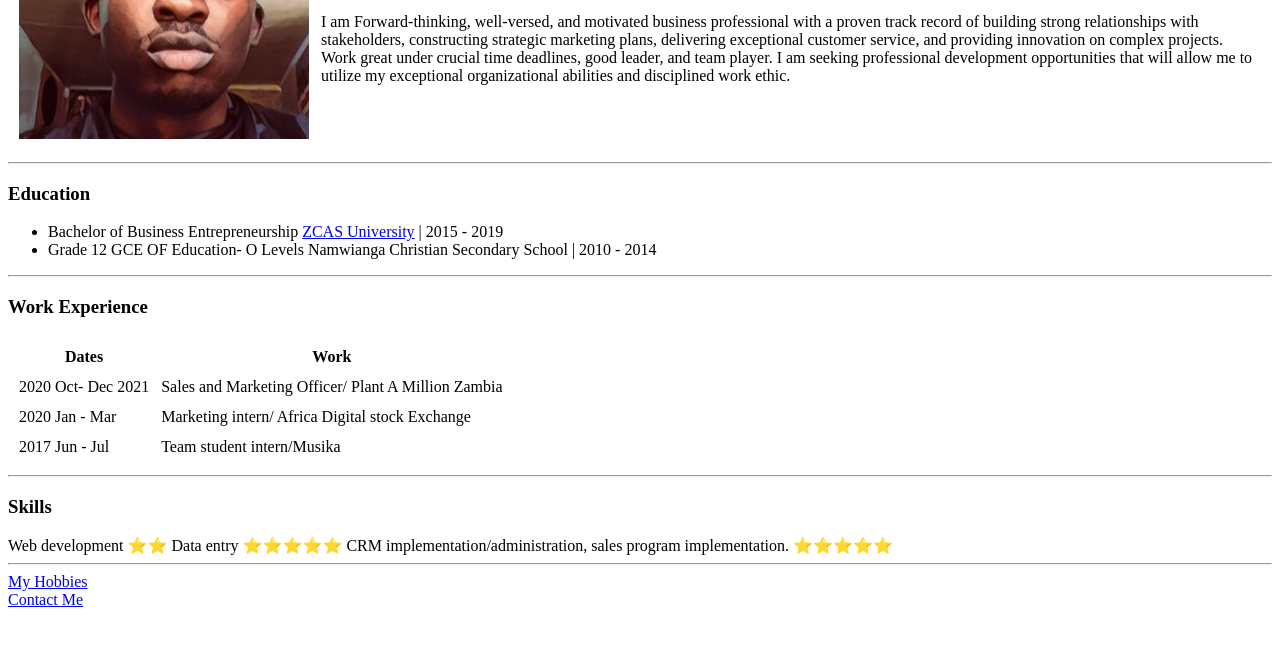
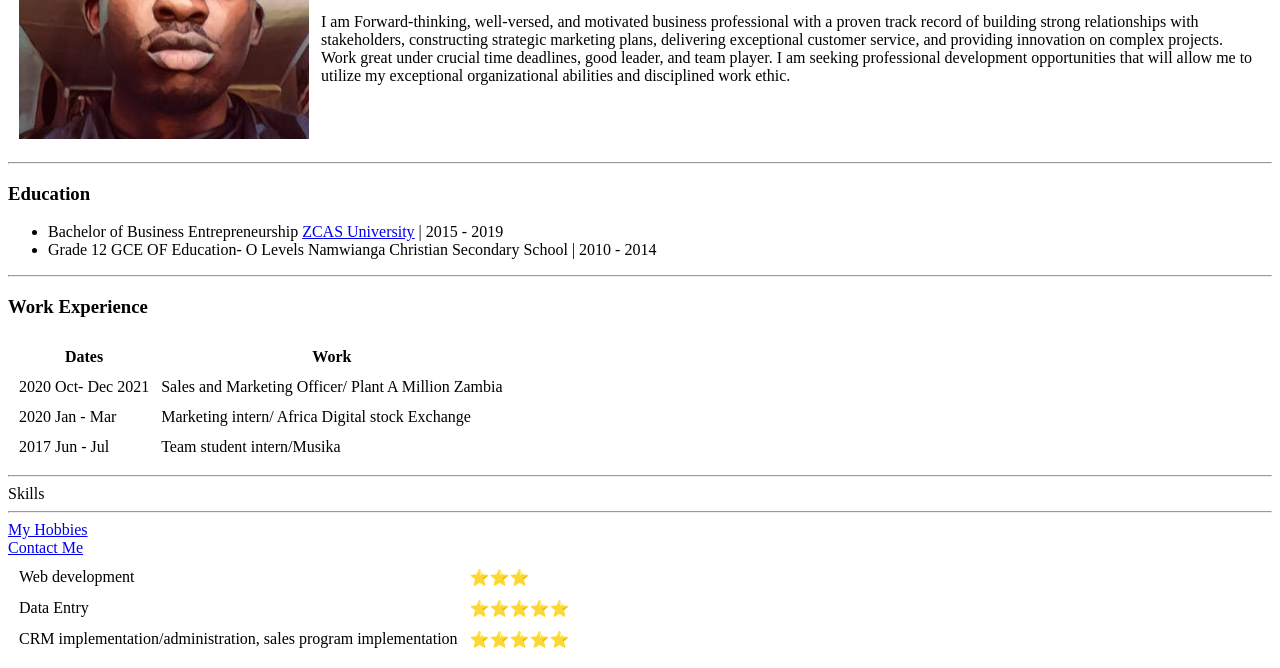
Before and after one commit to SaidKaluwe/CV, a plain HTML site: page index.html in a window 1280 px wide. Shown: the part 161-829 px from the top of the page. Before the commit the page ends 800 px from the top, so only its background shows below. Drawn offline with Linux system fonts and the light colour scheme.

Commit message:
updated skills

```diff
--- a/index.html
+++ b/index.html
@@ -60,16 +60,29 @@
     </tbody>
   </table>
   <hr>
-  <h3>Skills</h3>
+    <table Cellspacing="10">
+  <thead>
+    Skills
+  </thead>
   <tr>
-    <td>Web development</td>
-    <td>⭐⭐</td>
-    <td>Data entry</td>
-    <td>⭐⭐⭐⭐⭐</td>
+    <td>
+      Web development
+    </td>
+    <td>
+      ⭐⭐⭐
+    </td>
+  </tr>
+  <tr>
+    <td>
+      Data Entry
+    </td>
+    <td>
+      ⭐⭐⭐⭐⭐
+    </td>
   </tr>
   <tr>
     <td>CRM implementation/administration, sales program
-implementation.</td>
+implementation</td>
     <td>⭐⭐⭐⭐⭐</td>
   </tr>
   <hr>
```
